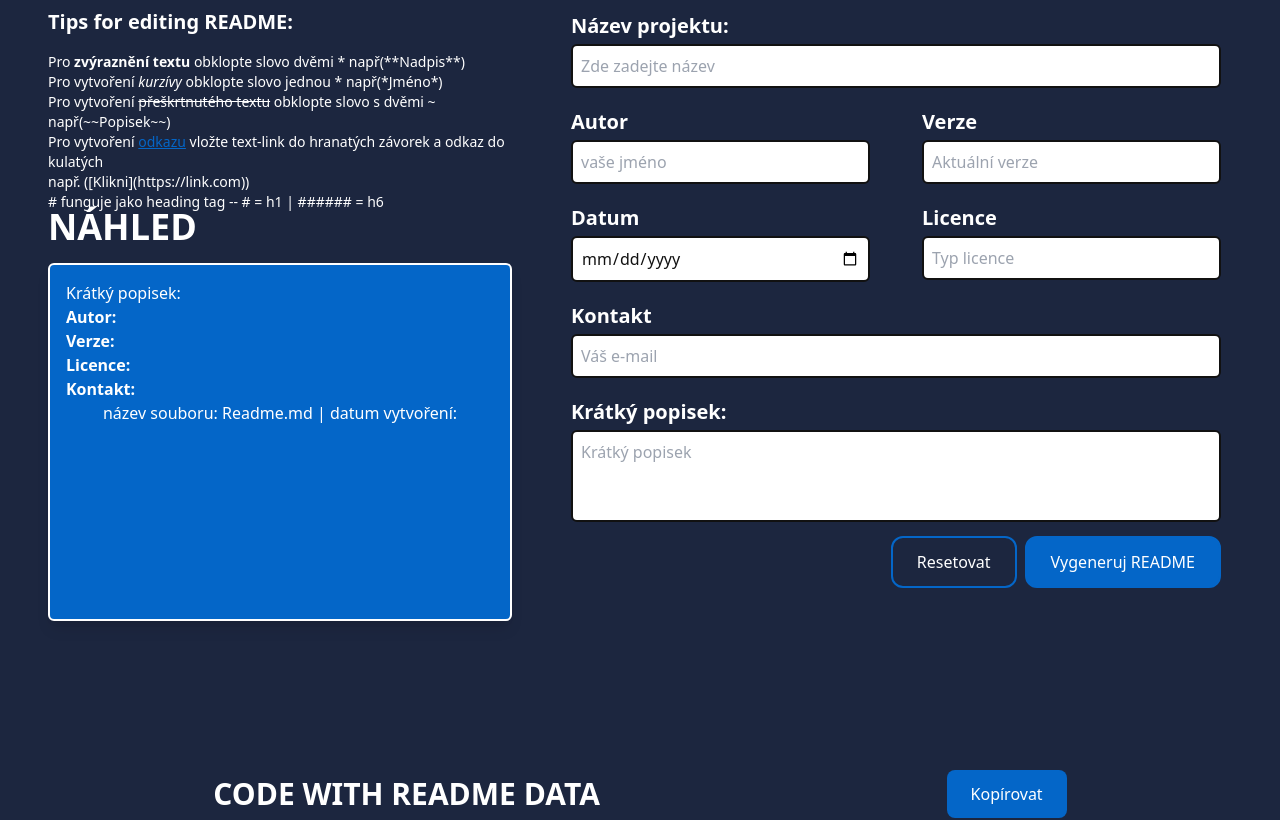
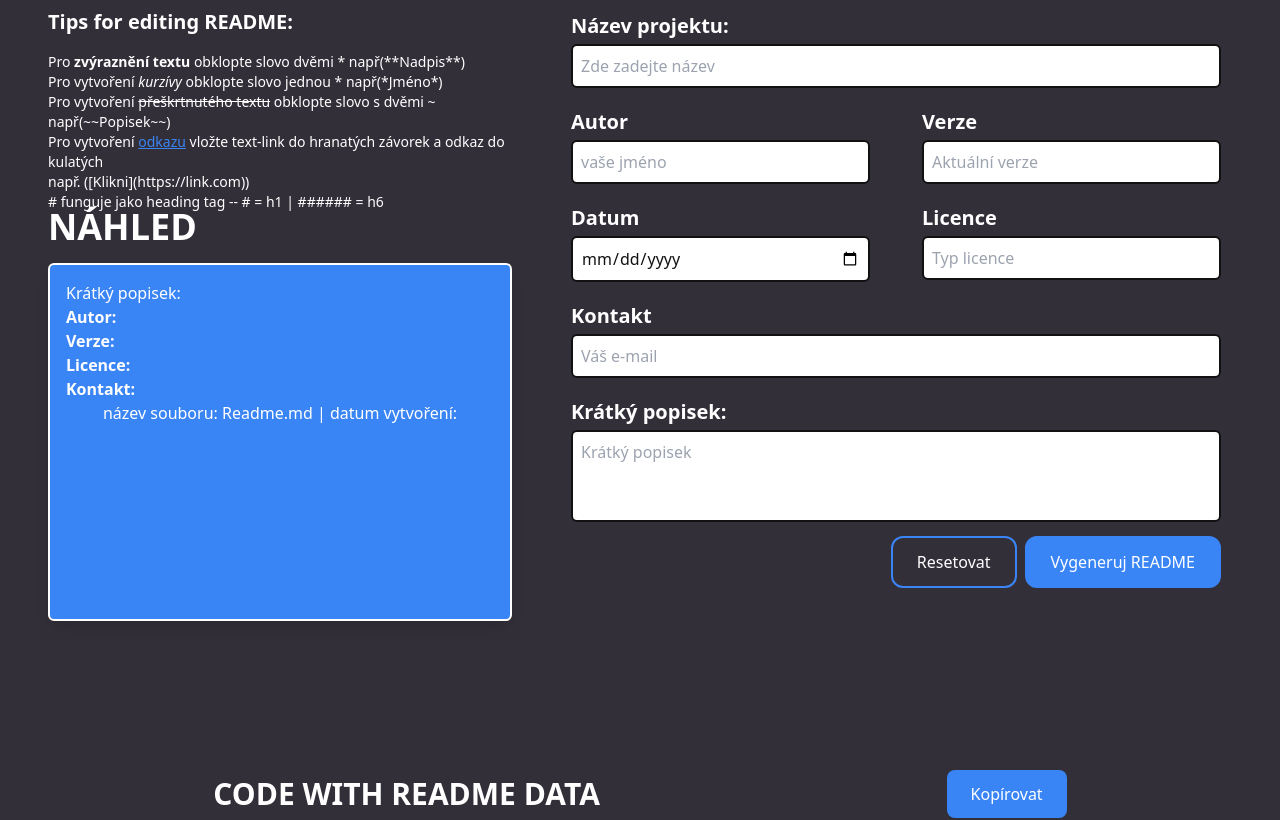
Before and after one commit to OndrejLosensky/generate-readme, a React (Create React App) app: page / in a window 1280 px wide. Shown: the part 840-1660 px from the top of the page. Built offline with nearby package versions, Linux system fonts and the light colour scheme; the HTML template or start-up script is replaced by a standard one.

Commit message:
nové barvy

```diff
--- a/src/components/createReadme/CreateReadme.js
+++ b/src/components/createReadme/CreateReadme.js
@@ -271,7 +271,7 @@ ${newShortDescription}
                 <button onClick={() => window.location.reload()} className='mx-2 text-whiteText px-6 py-3 border-2 border-buttonColor rounded-xl hover:bg-buttonHover duration-300'>
                   Resetovat
                 </button>
-                <button className='border-2 border-buttonColor text-whiteText px-6 py-3 bg-buttonColor rounded-xl hover:bg-buttonHover duration-300'
+                <button className='border-2 border-buttonColor text-whiteText px-6 py-3 bg-buttonColor rounded-xl hover:border-buttonHover hover:bg-buttonHover duration-300'
                  type="button" onClick={generateReadme}>
                   Vygeneruj README
                 </button>
--- a/tailwind.config.js
+++ b/tailwind.config.js
@@ -6,12 +6,12 @@ module.exports = {
   theme: {
   extend: {},
   colors: {
-    darkBg: "#1c263f",
+    darkBg: "#332F39",
     whiteText: "#ffffff",
     darkText:"#111111",
     cardBg: "#202336",
-    buttonColor: "#0466c8",
-    buttonHover: "#023e7d",
+    buttonColor: "#3A85F6",
+    buttonHover: "#3268B9",
     copiedColor: "#47ED6D",
   }
   },
```
